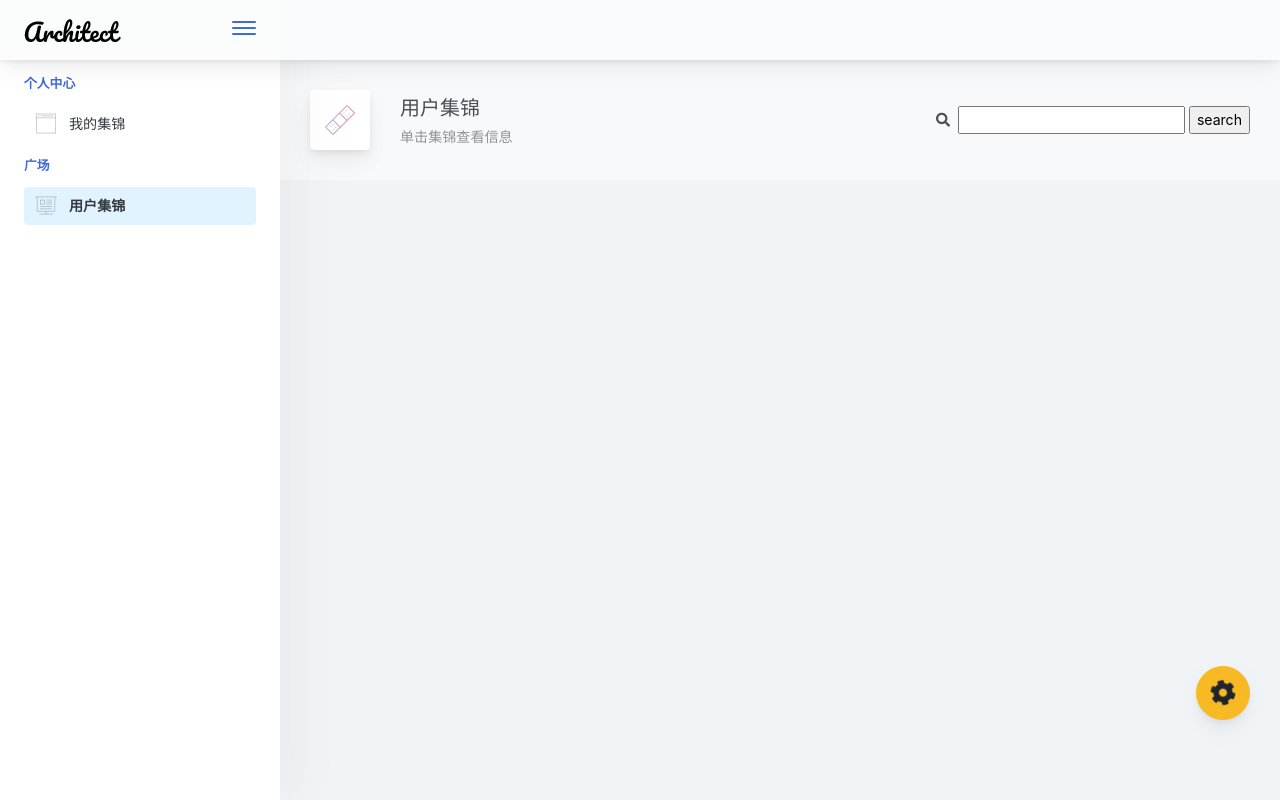
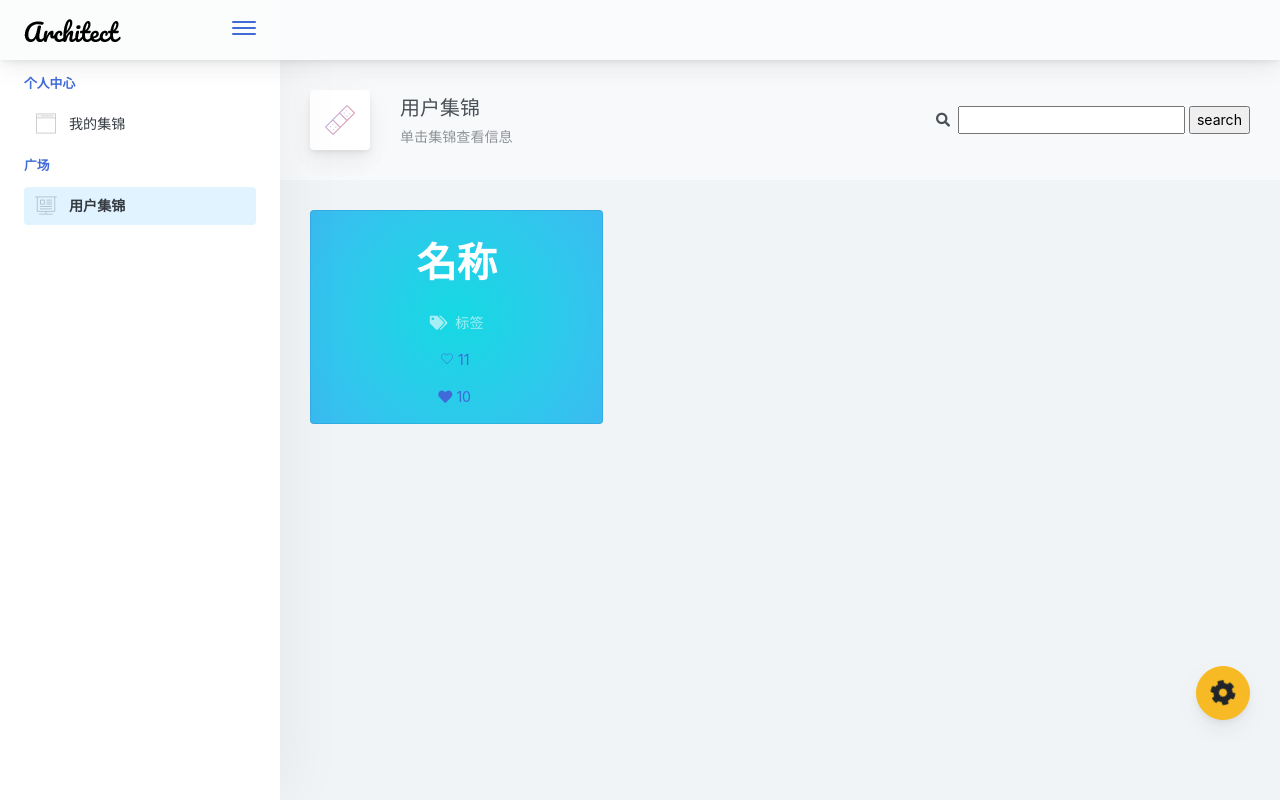
Before and after one commit to LOGIC0805/Personal-Collections-Website, a Flask app: template APP/templates/square.html in a window 1280 px wide. Run offline with Flask 2, Linux system fonts and the light colour scheme; the template is opened without the code that fills it, so the values that code supplies are empty.

Commit message:
update like style

```diff
--- a/APP/templates/square.html
+++ b/APP/templates/square.html
@@ -383,6 +383,17 @@
                         </div>
                         <div class="row" id="textList">
                             <!-- 集锦样例 -->
+                            <div class="col-md-4">
+                                <div class="card mb-3 bg-arielle-smile widget-chart text-white card-border">
+                                    <div class="widget-numbers"><span>名称</span></div><br>
+                                    <div class="widget-subheading"><i class="fa fa-tags"></i>&nbsp;&nbsp;<span>标签</span></div>
+                                    <!-- 未点赞时的状态：点击超链接以增加赞 -->
+                                    <div class="widget-description text-danger"><a href = "square.html"><i class="pe-7s-like"></i>&nbsp;<span class="pr-1">11<!-- 点赞数 --></span></a></div>
+                                    <!-- 点赞后的状态：点击超链接以取消赞 -->
+                                    <div class="widget-description text-danger"><a href = "square.html"><i class="fa fa-heart"></i>&nbsp;<span class="pr-1">10<!-- 点赞数 --></span></a></div>
+                                </div>
+                            </div>
+
                             <div class="col-md-4" v-for="item in textList":key="item.id" v-bind:item='item'>
                                 <div class="card mb-3 bg-arielle-smile widget-chart text-white card-border">
                                     <div class="widget-numbers" v-on:click="jump_to('add.html',item.name,id);"><span>{{item.name}}</span></div><br>
@@ -391,7 +402,6 @@
                                 <button v-if="item.isLike!=true" v-on:click="like(item.order)">点赞</button>
                                 <button v-if="item.isLike==true" v-on:click="unlike(item.order)">取消点赞</button>
                                 </div>
-
                             </div>
                         </div>
                     </div>
```
